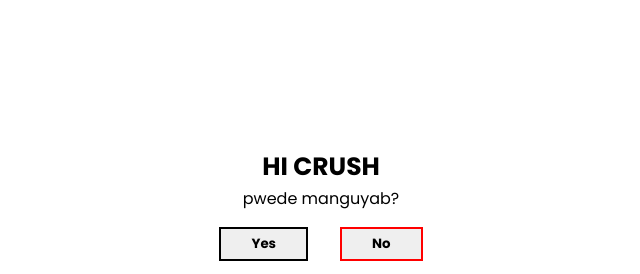
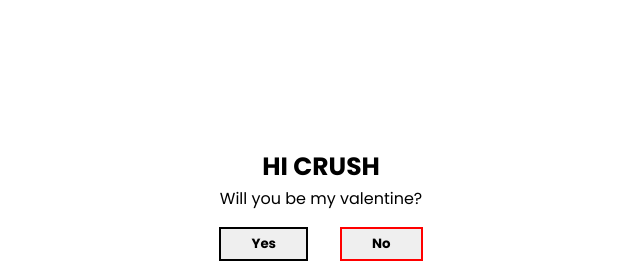
Before and after one commit to jbclabor/Wala, a plain HTML site: page index.html in a window 1280 px wide. Shown: the part 156-430 px from the top of the page, 319-959 px from the left. Drawn offline with Linux system fonts and the light colour scheme.

Commit message:
Update index.html

```diff
--- a/index.html
+++ b/index.html
@@ -34,7 +34,7 @@
 		</div>
 
 		<div class="ask">
-			<p><span class="crush">HI CRUSH</span> <br>pwede manguyab?</p>
+			<p><span class="crush">HI CRUSH</span> <br>Will you be my valentine?</p>
 			<div class="btn">
 				<a href="https://lugh-tuatha.github.io/yes-or-yes/yes.html"><button id="btn1">Yes</button></a>
 				<button id="btn2">No</button>
```
